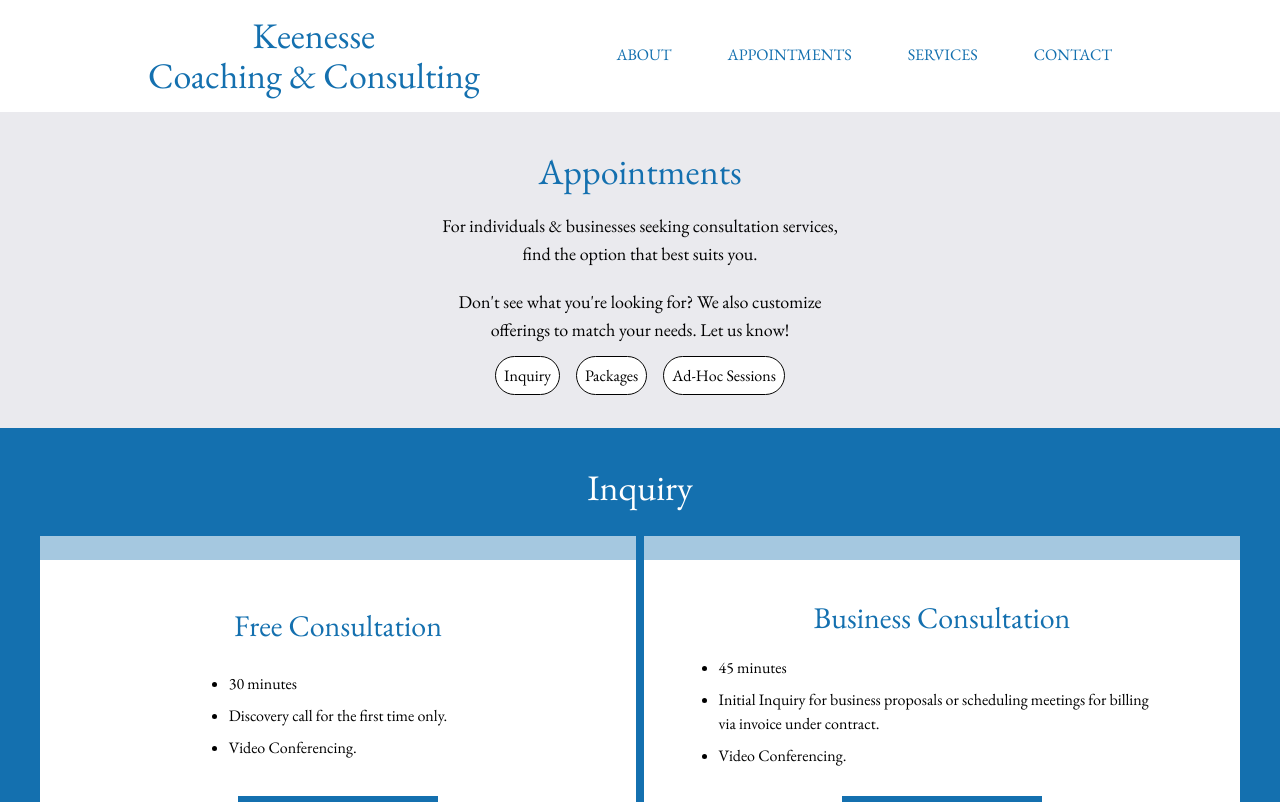
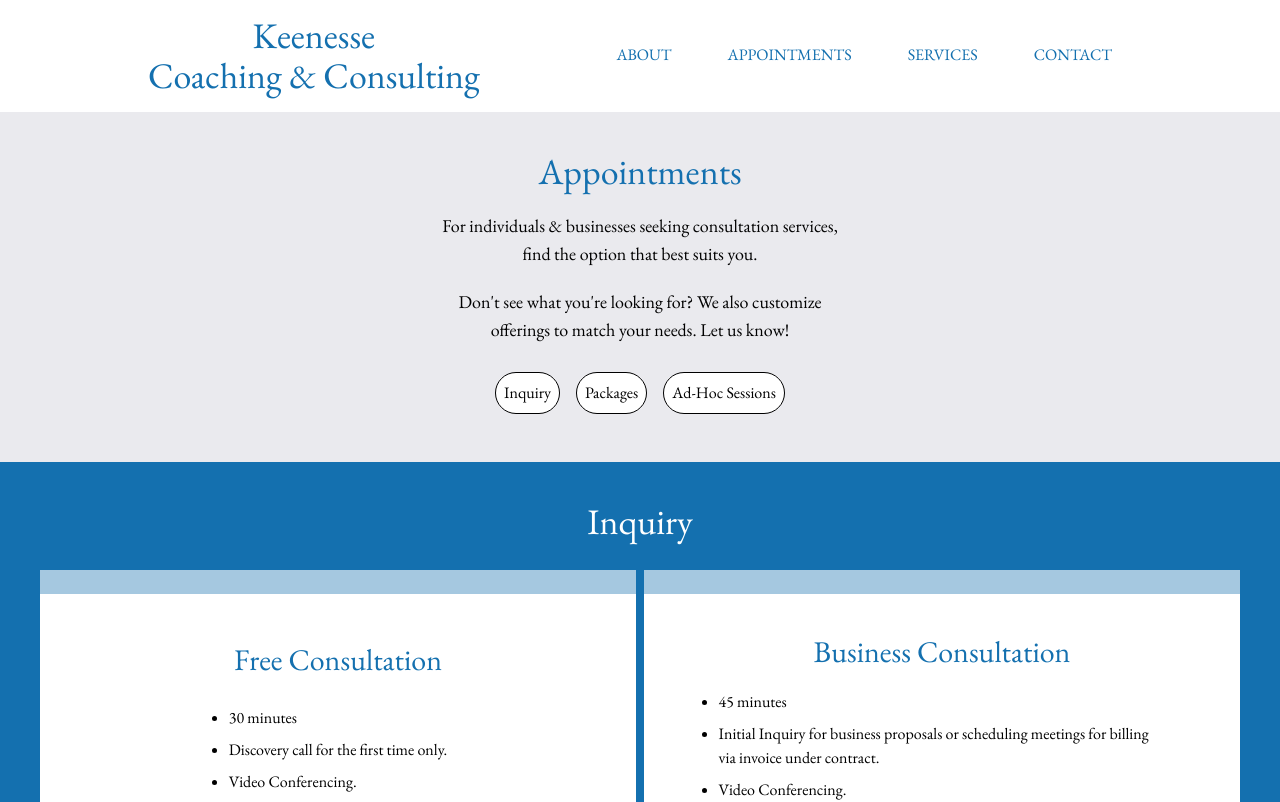
Before and after one commit to ybot1122/keenesse, a Next.js app: page /appointments in a window 1280 px wide. Shown: the top 802 px of the page. Built offline with nearby package versions, Linux system fonts and the light colour scheme.

Commit message:
Increases in size

```diff
--- a/app/appointments/page.tsx
+++ b/app/appointments/page.tsx
@@ -21,19 +21,19 @@ export default function Appointments() {
           </p>
           <div className="text-center mt-5">
             <Link
-              className="rounded-full border-black border p-2 m-2 bg-white"
+              className="rounded-full border-black border p-2 m-2 bg-white inline-block hover:motion-safe:scale-125 transition-transform duration-200 ease-in-out "
               href="#inquiry"
             >
               Inquiry
             </Link>
             <Link
-              className="rounded-full border-black border p-2 m-2 bg-white"
+              className="rounded-full border-black border p-2 m-2 bg-white inline-block hover:motion-safe:scale-125 transition-transform duration-200 ease-in-out "
               href="#packages"
             >
               Packages
             </Link>
             <Link
-              className="rounded-full border-black border p-2 m-2 bg-white"
+              className="rounded-full border-black border p-2 m-2 bg-white inline-block hover:motion-safe:scale-125 transition-transform duration-200 ease-in-out "
               href="#adhoc"
             >
               Ad-Hoc Sessions
--- a/app/services/page.tsx
+++ b/app/services/page.tsx
@@ -15,7 +15,7 @@ const forIndividuals = [
 export default function Services() {
   return (
     <main className="min-h-screen">
-      <div className="bg-gray w-full p-10 md:pt-10 md:pb-20 flex justify-center flex-wrap md:flex-row-reverse">
+      <div className="bg-gray w-full p-10 md:pt-10 flex justify-center flex-wrap md:flex-row-reverse">
         <div className="w-full max-w-[1024px]">
           <h1 className="text-4xl text-center block text-blue">Services</h1>
           <p className="text-center max-w-[425px] text-lg my-5 mx-auto">
@@ -49,7 +49,7 @@ export default function Services() {
           </p>
         </div>
 
-        <div className="grid grid-cols-4 gap-2 max-w-[1024px] py-5 px-5">
+        <div className="grid grid-cols-4 gap-2 max-w-[1024px] py-5 px-5 mx-auto">
           {forIndividuals.map((i) => (
             <ClickableTile title={i} key={i} />
           ))}
```
